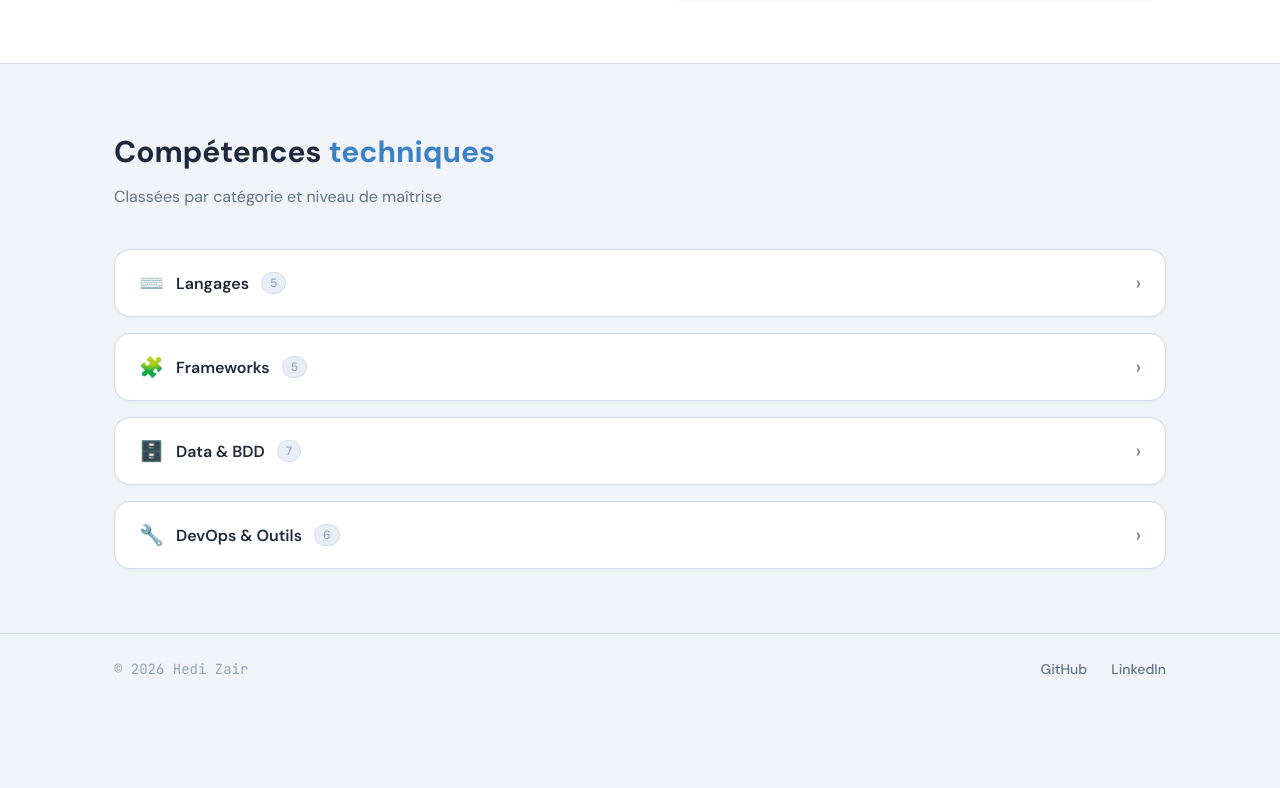
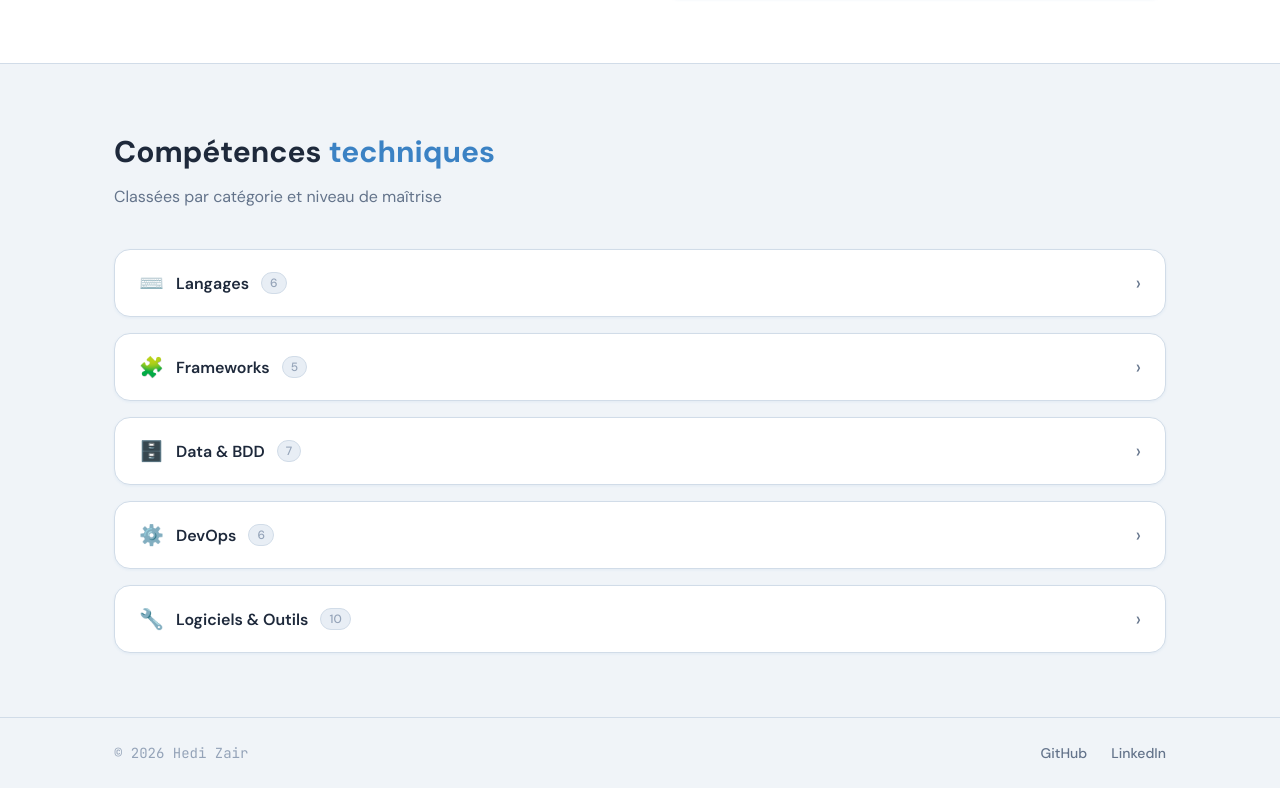
Before and after one commit to hedizair/hedizair.github.io, a Vue app: page / in a window 1280 px wide. Shown: the part 938-1726 px from the top of the page. Before the commit the page ends 1642 px from the top, so only its background shows below. Built offline with nearby package versions, Linux system fonts and the light colour scheme.

Commit message:
Fix about content

```diff
--- a/src/components/projects/ProjectCard.vue
+++ b/src/components/projects/ProjectCard.vue
@@ -30,7 +30,7 @@ defineProps<{ project: Project }>()
         <p class="project-detail__description">{{ project.description }}</p>
 
         <div class="project-detail__links">
-          <a :href="project.githubUrl" target="_blank" rel="noopener" class="btn btn-outline">
+          <a v-for="url in project.githubUrl" :href="url" target="_blank" rel="noopener" class="btn btn-outline">
             <IconGitHub />
             GitHub
           </a>
--- a/src/data/projects.ts
+++ b/src/data/projects.ts
@@ -7,7 +7,7 @@ export const projects: Project[] = [
         title: 'Portfolio',
         description: 'Mon portfolio personnel, conçu pour présenter mes projets et compétences. Développé en Vue 3 + TypeScript, hébergé sur GitHub Pages avec un pipeline de déploiement automatique via GitHub Actions.',
         tags: [techs.vue, techs.typescript, techs.vite, techs.githubactions],
-        githubUrl: 'https://github.com/hedizair/hedizair.github.io',
+        githubUrl: ['https://github.com/hedizair/hedizair.github.io'],
         projectUrl: 'https://hedizair.github.io',
         state: 'prod'
     },
@@ -16,7 +16,7 @@ export const projects: Project[] = [
         title: 'Skquiz',
         description: 'Activité Discord multijoueur de quiz, lancée directement dans un salon vocal via le SDK Activities de Discord. Frontend en React, serveur en Node.js, avec une architecture Event-Driven : le serveur alimente une pile d\'événements que le client poll en temps réel pour synchroniser les sessions de jeu. Gestion multi-session, plusieurs types de questions. Déploiement Docker en cours.',
         tags: [techs.react, techs.typescript, techs.vite, techs.nodejs, techs.express, techs.docker],
-        githubUrl: 'https://github.com/hedizair/skquiz-discord-activity',
+        githubUrl: ['https://github.com/hedizair/skquiz-discord-activity'],
         state: 'dev'
     },
     {
@@ -24,7 +24,7 @@ export const projects: Project[] = [
         title: 'Bot Discord DR-MUNDO',
         description: 'Bot Discord en Node.js + TypeScript permettant de consulter un profil Riot Games, l\'historique de parties et les statistiques League of Legends directement depuis Discord. Inclut un automate de notification des patch notes basé sur du scraping web. Disponible en français et en anglais. Déployé sur VPS OVH via Docker.',
         tags: [techs.typescript, techs.nodejs, techs.docker, techs.githubactions],
-        githubUrl: 'https://github.com/hedizair/bot-discord-drmundo',
+        githubUrl: ['https://github.com/hedizair/bot-discord-drmundo'],
         projectUrl: 'https://top.gg/bot/964279841925001276',
         state: 'prod'
     },
@@ -33,7 +33,7 @@ export const projects: Project[] = [
         title: 'Skquiz API',
         description: 'API REST en Go et PostgreSQL exposant une base de questions variées utilisée par Skquiz. La base a été constituée à partir de sources externes et enrichie via IA. Déployée sur VPS OVH via Docker, GitHub Actions et GHCR, derrière un reverse proxy NGINX.',
         tags: [techs.go, techs.postgresql, techs.githubactions, techs.docker, techs.githubactions, techs.nginx],
-        githubUrl: 'https://github.com/hedizair/skquiz-api',
+        githubUrl: ['https://github.com/hedizair/skquiz-api'],
         projectUrl: 'https://hedizair.github.io',
         state: 'prod'
     },
@@ -42,7 +42,7 @@ export const projects: Project[] = [
         title: 'Skaarplay Auth API',
         description: 'API REST d\'authentification centralisée en Go et PostgreSQL, socle de l\'écosystème Skaarplay. Fournit l\'authentification JWT et la gestion des droits à tous les services de la plateforme — dont Skquiz API. Déployée sur VPS OVH via Docker, GitHub Actions et GHCR, derrière NGINX.',
         tags: [techs.go, techs.postgresql, techs.githubactions, techs.docker, techs.githubactions, techs.nginx],
-        githubUrl: 'https://github.com/hedizair/skaarplay-auth-api',
+        githubUrl: ['https://github.com/hedizair/skaarplay-auth-api'],
         projectUrl: 'https://hedizair.github.io',
         state: 'prod'
     },
@@ -51,15 +51,15 @@ export const projects: Project[] = [
         title: 'Metinetflix',
         description: 'Projet réalisé en binôme durant ma dernière année d’études avec PHP Symfony et MySQL. Il s’agit d’une plateforme web permettant aux utilisateurs de gérer leurs films, séries, animés et émissions TV vus ou à regarder, avec système de notes et commentaires, inspiré de AniList. Les données étaient récupérées via l’API de The Movie Database. Projet non publiée',
         tags: [techs.symfony,techs.php, techs.javascript],
-        githubUrl: 'https://github.com/hedizair/metinetflix',
+        githubUrl: ['https://github.com/hedizair/metinetflix'],
         state: 'stopped'
     },
     {
         id: 7,
         title: 'Médiation 3D',
         description:  'Projet de fin d’études réalisé en équipe de 4 pour une entreprise partenaire de l\'Université Claude Bernard Lyon 1. La plateforme, développée avec Vue.js, Python et Babylon.js, permettait de rejoindre des sessions de médiation en ligne dans un environnement 3D interactif. Les mouvements du visage des utilisateurs étaient capturés via webcam puis retransmis en temps réel sur des avatars 3D. Projet non publiée',
-        tags: [techs.vue, techs.javascript, techs.python],
-        githubUrl: 'https://github.com/hedizair/skaarplay-auth-api',
+        tags: [techs.vue, techs.typescript, techs.python],
+        githubUrl: ['https://github.com/Mediation3D/Client-Mediation','https://github.com/Mediation3D/Server-Mediation'],
         projectUrl: 'https://hedizair.github.io',
         state: 'stopped'
     },
--- a/src/data/skills.ts
+++ b/src/data/skills.ts
@@ -12,6 +12,7 @@ export const skillCategories: SkillCategory[] = [
             { ...techs.go, level: 3 },
             { ...techs.php, level: 2 },
             { ...techs.java, level: 1 },
+            { ...techs.cpp, level: 1 },
         ],
     },
     {
@@ -42,8 +43,8 @@ export const skillCategories: SkillCategory[] = [
     },
     {
         id: 'devops',
-        label: 'DevOps & Outils',
-        icon: '🔧',
+        label: 'DevOps',
+        icon: '⚙️',
         skills: [
             { ...techs.docker, level: 2 },
             { ...techs.git, level: 3 },
@@ -54,4 +55,22 @@ export const skillCategories: SkillCategory[] = [
 
         ],
     },
+    {
+        id: 'devops',
+        label: 'Logiciels & Outils',
+        icon: '🔧',
+        skills: [
+            { ...techs.webstorm, level: 3 },
+            { ...techs.phpstorm, level: 3 },
+            { ...techs.datagrip, level: 3 },
+            { ...techs.goland, level: 3 },
+            { ...techs.vscode, level: 3 },
+            { ...techs.postman, level: 2 },
+            { ...techs.codex, level: 1 },
+            { ...techs.visualstudio, level: 2 },
+            { ...techs.inform3, level: 3 },
+            { ...techs.dbeaver, level: 2 },
+
+        ],
+    },
 ]
--- a/src/data/techs.ts
+++ b/src/data/techs.ts
@@ -9,6 +9,7 @@ export const techs = {
     php: { name: 'PHP', logo: 'https://cdn.jsdelivr.net/gh/devicons/devicon/icons/php/php-original.svg' },
     java: { name: 'Java', logo: 'https://cdn.jsdelivr.net/gh/devicons/devicon/icons/java/java-original.svg' },
     go: { name: 'Go', logo: 'https://cdn.jsdelivr.net/gh/devicons/devicon/icons/go/go-original.svg' },
+    cpp: { name: 'C++', logo: 'https://cdn.jsdelivr.net/gh/devicons/devicon/icons/cplusplus/cplusplus-original.svg' },
     python: { name: 'Python', logo: 'https://cdn.jsdelivr.net/gh/devicons/devicon/icons/python/python-original.svg' },
     vue: { name: 'Vue 3', logo: 'https://cdn.jsdelivr.net/gh/devicons/devicon/icons/vuejs/vuejs-original.svg' },
     react: { name: 'React', logo: 'https://cdn.jsdelivr.net/gh/devicons/devicon/icons/react/react-original.svg' },
@@ -28,7 +29,21 @@ export const techs = {
     gitlab: { name: 'GitLab', logo: 'https://cdn.jsdelivr.net/gh/devicons/devicon/icons/gitlab/gitlab-original.svg' },
     vite: { name: 'Vite', logo: 'https://cdn.jsdelivr.net/gh/devicons/devicon/icons/vitejs/vitejs-original.svg' },
     symfony: { name: 'Symfony', logo: 'https://cdn.jsdelivr.net/gh/devicons/devicon/icons/symfony/symfony-original.svg' },
-    ibmdb2: { name: 'IBM DB2', logo: 'https://cdn.jsdelivr.net/gh/devicons/devicon/icons/ibm/ibm-original.svg' },
+    ibmdb2: { name: 'IBM DB2', logo: 'https://cdn.prod.website-files.com/699810ea0b5b9db13bfd895f/6998c6619f65ee418d6436b3_691fc419e04dd939f0129754_17602022879agHfI_ibm.png' },
     nginx: { name: 'NGINX', logo: 'https://cdn.jsdelivr.net/gh/devicons/devicon/icons/nginx/nginx-original.svg' },
     githubactions: { name: 'GitHub Actions', logo: 'https://cdn.jsdelivr.net/gh/devicons/devicon/icons/githubactions/githubactions-original.svg' },
+    // =========================
+    // 🧰 IDE / Tools
+    // =========================
+    vscode: { name: 'VS Code', logo: 'https://cdn.jsdelivr.net/gh/devicons/devicon/icons/vscode/vscode-original.svg' },
+    goland: { name: 'GoLand', logo: 'https://cdn.simpleicons.org/goland' },
+    datagrip: { name: 'DataGrip', logo: 'https://cdn.simpleicons.org/datagrip' },
+    webstorm: { name: 'WebStorm', logo: 'https://cdn.simpleicons.org/webstorm' },
+    phpstorm: { name: 'PhpStorm', logo: 'https://cdn.simpleicons.org/phpstorm' },
+    dbeaver: { name: 'DBeaver', logo: 'https://cdn.simpleicons.org/dbeaver' },
+    visualstudio: { name: 'Visual Studio', logo: 'https://cdn.jsdelivr.net/gh/devicons/devicon/icons/visualstudio/visualstudio-original.svg' },
+    postman: { name: 'Postman', logo: 'https://cdn.jsdelivr.net/gh/devicons/devicon/icons/postman/postman-original.svg' },
+    codex: { name: 'Codex', logo: 'https://cdn.jsdelivr.net/gh/homarr-labs/dashboard-icons/png/openai.png' },
+    inform3: { name: 'Infor M3', logo: 'https://www.ezcomsoftware.com/wp-content/uploads/2023/11/Infor-M3-logo2-300x109.png' },
+
 } satisfies Record<string, Tech>
--- a/src/types/index.ts
+++ b/src/types/index.ts
@@ -25,7 +25,7 @@ export interface Project {
     title: string
     description: string
     tags: Tech[]
-    githubUrl: string
+    githubUrl: string[]
     state: ProjectState
     projectUrl?: string
     videoUrl?: string
```
Also changed, not shown: src/components/ui/BackToTop.vue (added, +10 -0 lines), 2 other files (tests, documents, lock files or other folders).
